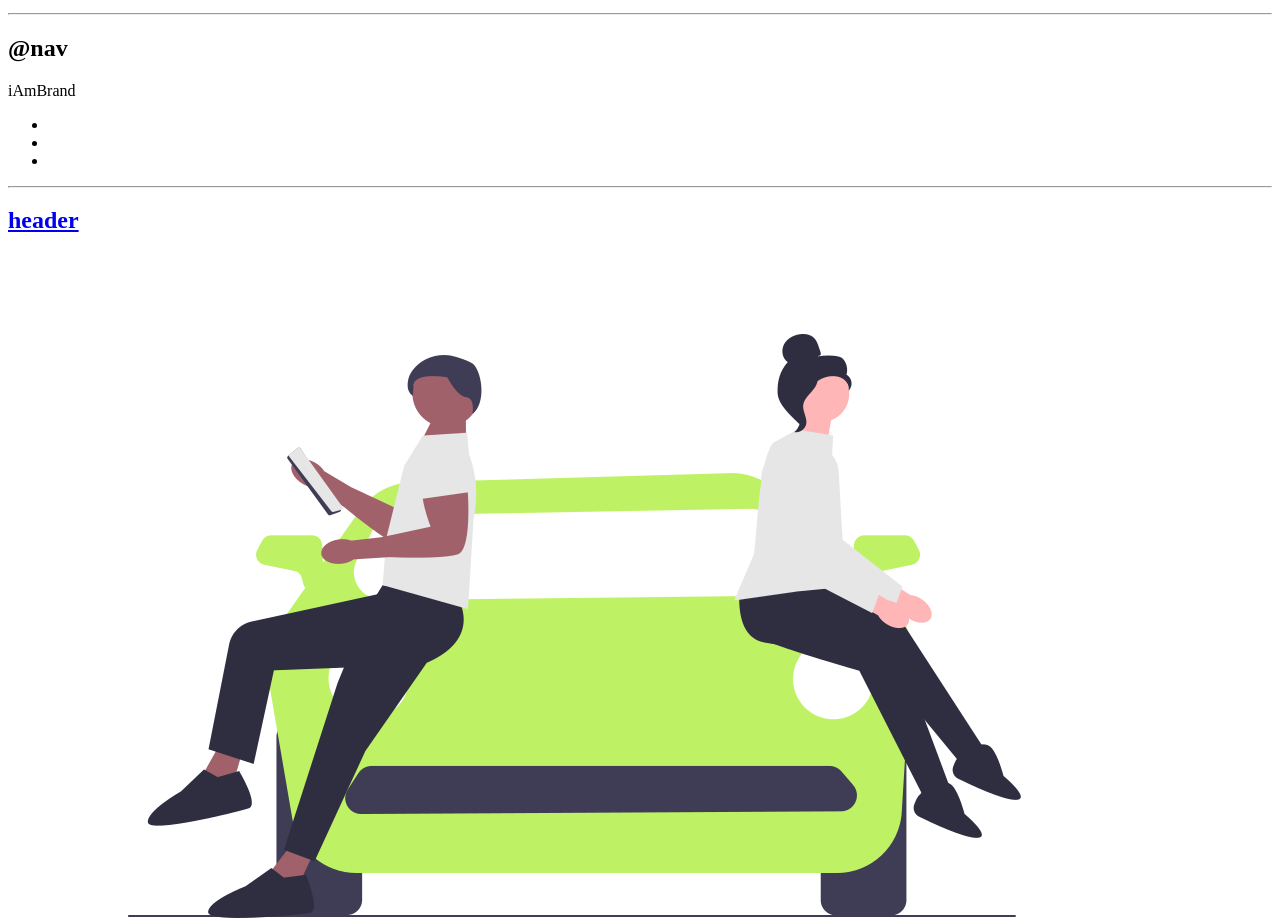
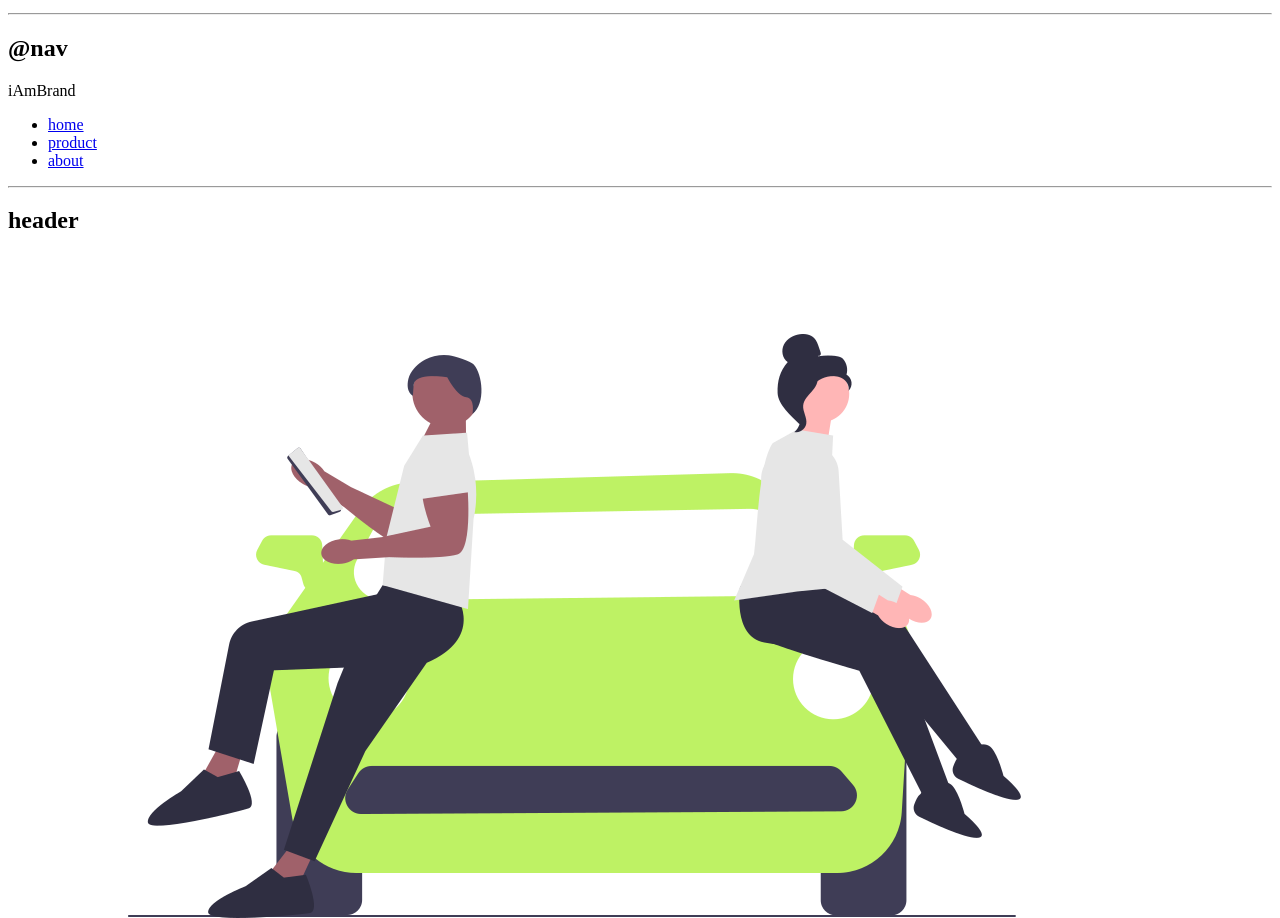
Before and after one commit to jaiji/NeogHTML, a plain HTML site: page index.html in a window 1280 px wide. Shown: the part 1053-1971 px from the top of the page. Drawn offline with Linux system fonts and the light colour scheme.

Commit message:
updatednav

```diff
--- a/index.html
+++ b/index.html
@@ -71,14 +71,14 @@
         <div>iAmBrand</div>
             <ul>
                 <li>
-                    <a href="/"home</a>
+                    <a href="/">home</a>
                 </li>
 
                 <li>
-                    <a href="/"product</a>
+                    <a href="/">product</a>
                 </li>
                 <li>
-                    <a href="/"about</a>
+                    <a href="/">about</a>
                 </li>
             </ul>
 
```
